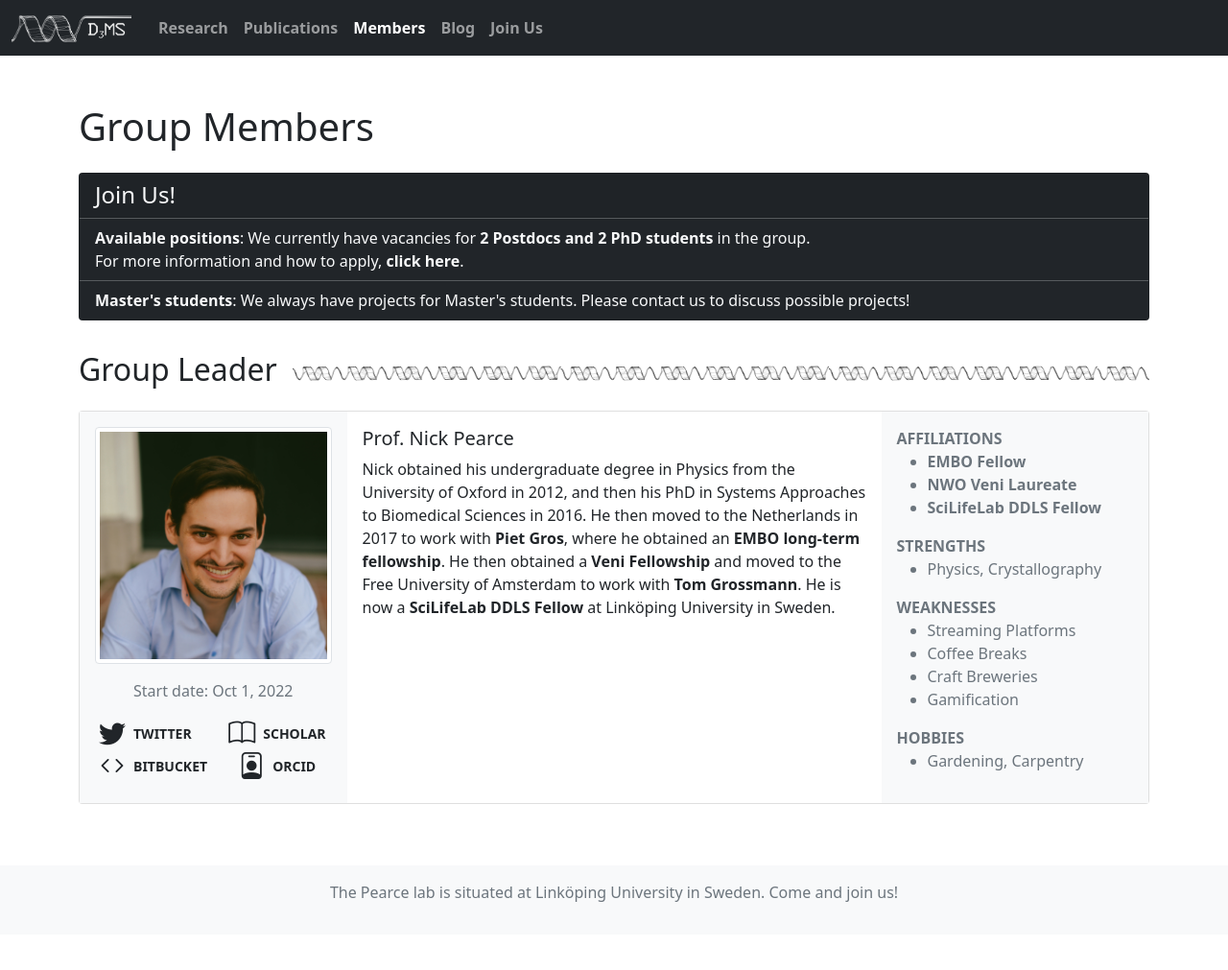
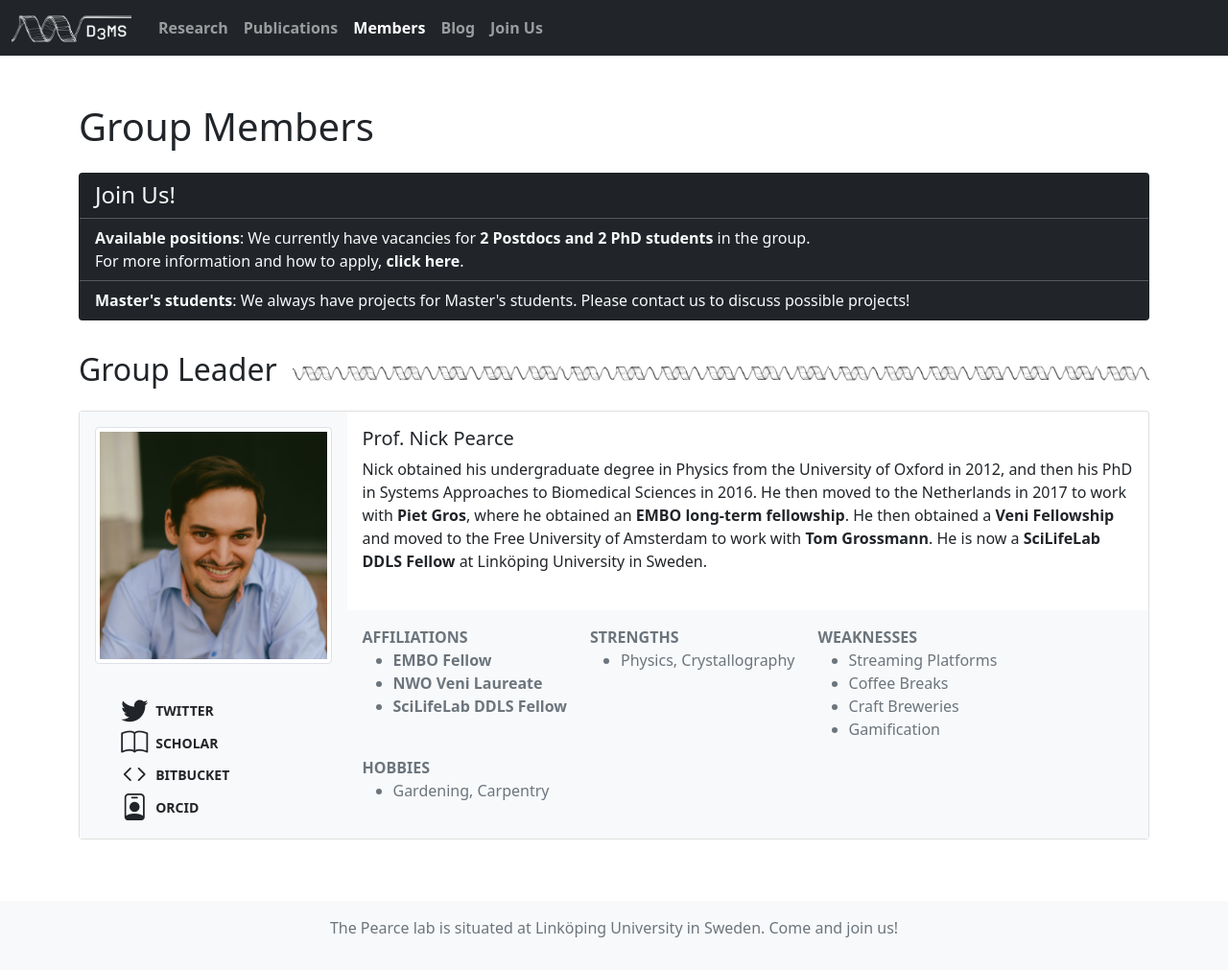
Before and after one commit to macromolecular/macromolecular.github.io, a Jekyll site: the page built from members.html, in a window 1280 px wide and 1011 px high. Shown: the whole window at 96% size. Built offline with Jekyll 4.4.1, drawn with Linux system fonts in a browser that asks for light colours.

Commit message:
formatting of member card. updated logo.

```diff
--- a/Gemfile
+++ b/Gemfile
@@ -9,14 +9,14 @@ source "https://rubygems.org"
 # Happy Jekylling!
 #gem "jekyll", "~> 4.2.2"
 # This is the default theme for new Jekyll sites. You may change this to anything you like.
-gem "minima", "~> 2.5"
+# gem "minima", "~> 2.5"
 # If you want to use GitHub Pages, remove the "gem "jekyll"" above and
 # uncomment the line below. To upgrade, run `bundle update github-pages`.
 gem "github-pages", group: :jekyll_plugins
 # If you have any plugins, put them here!
 group :jekyll_plugins do
   gem "jekyll-feed", "~> 0.12"
-  gem "jekyll-paginate"
+  gem "jekyll-paginate", "~> 1.1.0"
   gem "jekyll-sitemap"
 end
 
--- a/_includes/member-card.html
+++ b/_includes/member-card.html
@@ -1,15 +1,16 @@
 {% assign p = include.person %}
 <div class="card">
   <div class="row g-0">
-    <div class="col-md-3 align-self-top bg-light">
-      <div class="w-100 h-auto p-3">
+    <div class="col-12 col-lg-3 align-self-top bg-light">
+      <div class="row g-0">
+        <div class="col-6 offset-md-1 col-md-4 offset-lg-0 col-lg-12 p-3">
           {% if p.image %}
           <img src="{{ p.image | relative_url }}" class="img-thumbnail" alt="image not found" role="img">
           {% else %}
-        <img src="{{ "/assets/bootstrap-icons/icons/person-circle.svg" | relative_url }}" class="img-thumbnail w-100" alt="image not found" role="img">
+          <img src="{{ "/assets/bootstrap-icons/icons/person-circle.svg" | relative_url }}" class="img-thumbnail img-fluid" alt="image not found" role="img">
           {% endif %}
         </div>
-      <div class="card-body pt-0">
+        <!-- <div class="col-6 col-md-6 col-lg-12 align-self-center">
           <p class="text-muted text-center">
               {% if p.start_date %}
               Start date: {{ p.start_date | date: date_format }}
@@ -18,10 +19,15 @@
               <br>End date: {{ p.end_date | date: date_format }}
               {% endif %}
           </p>
+        </div> -->
+        <div class="col-6 offset-lg-1 col-lg-10 align-self-center p-3">
           {% include social-block.html links=p.links %}
         </div>
       </div>
-    <div class="col-md-6">
+    </div>
+    <div class="col-12 col-lg-9">
+      <div class="row g-0 h-100">
+        <div class="col-12">
           <div class="card-body">
             <div class="card-title">
               <h5>{{ p.name }}</h5>
@@ -31,12 +37,14 @@
             </div>
           </div>
         </div>
-    <div class="col-md-3 bg-light">
+        <div class="col-12 bg-light">
           {% if p.traits %}
-      <div class="card-body">
-        <div class="text-muted">
+          <div class="card-body text-muted">
+            <div class="row row-cols-1 row-cols-sm-2 row-cols-lg-auto">
               {% for t in p.traits %}
+              <div class="col">
               {% include simple_list.html items=t.items title=t.title %}
+              </div>
               {% endfor %}
             </div>
           </div>
@@ -44,3 +52,5 @@
         </div>
       </div>
     </div>
+  </div>
+</div>
```
Also changed, not shown: Gemfile.lock, static/img/logo/pearce-group-logo.png, static/img/logo/pearce-group-logo.svg. Lines whose indentation alone changed are shown as unchanged.
